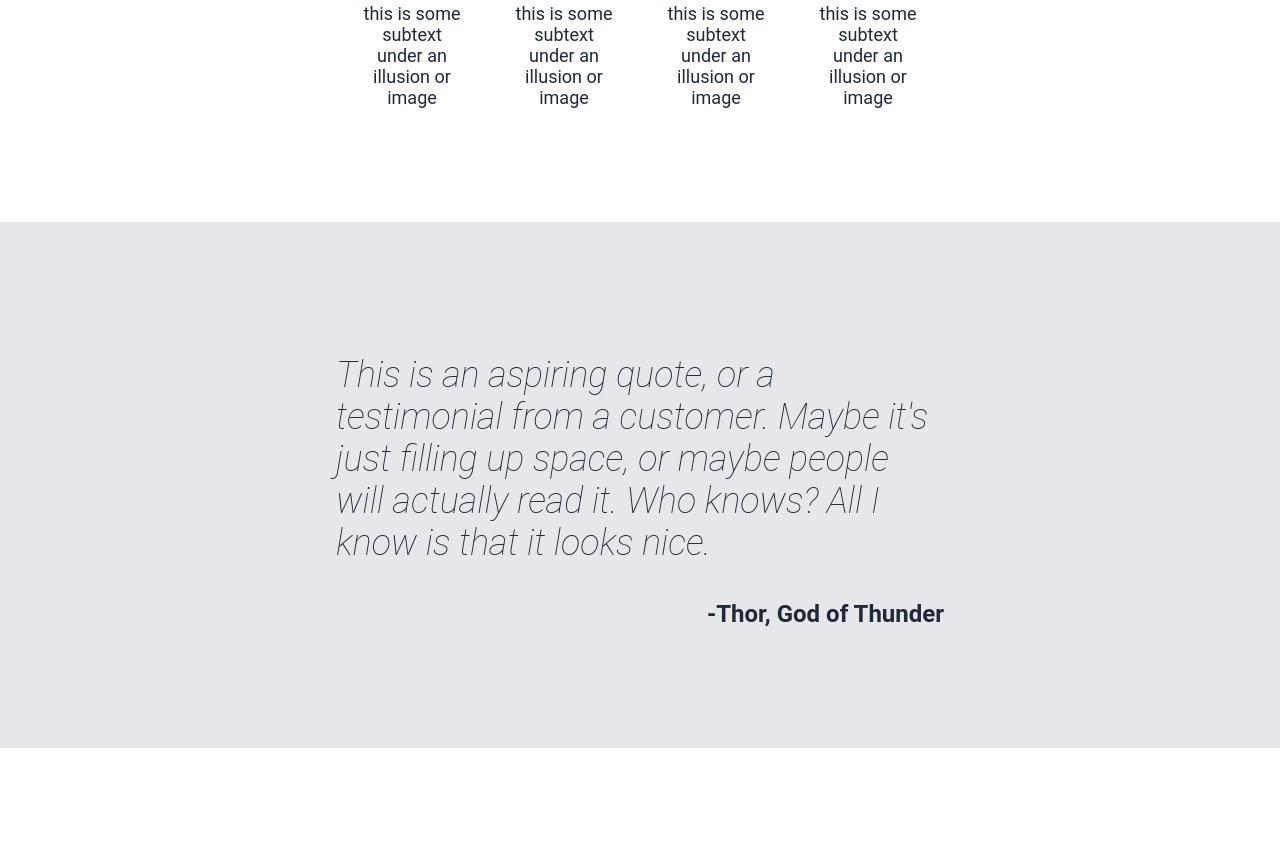
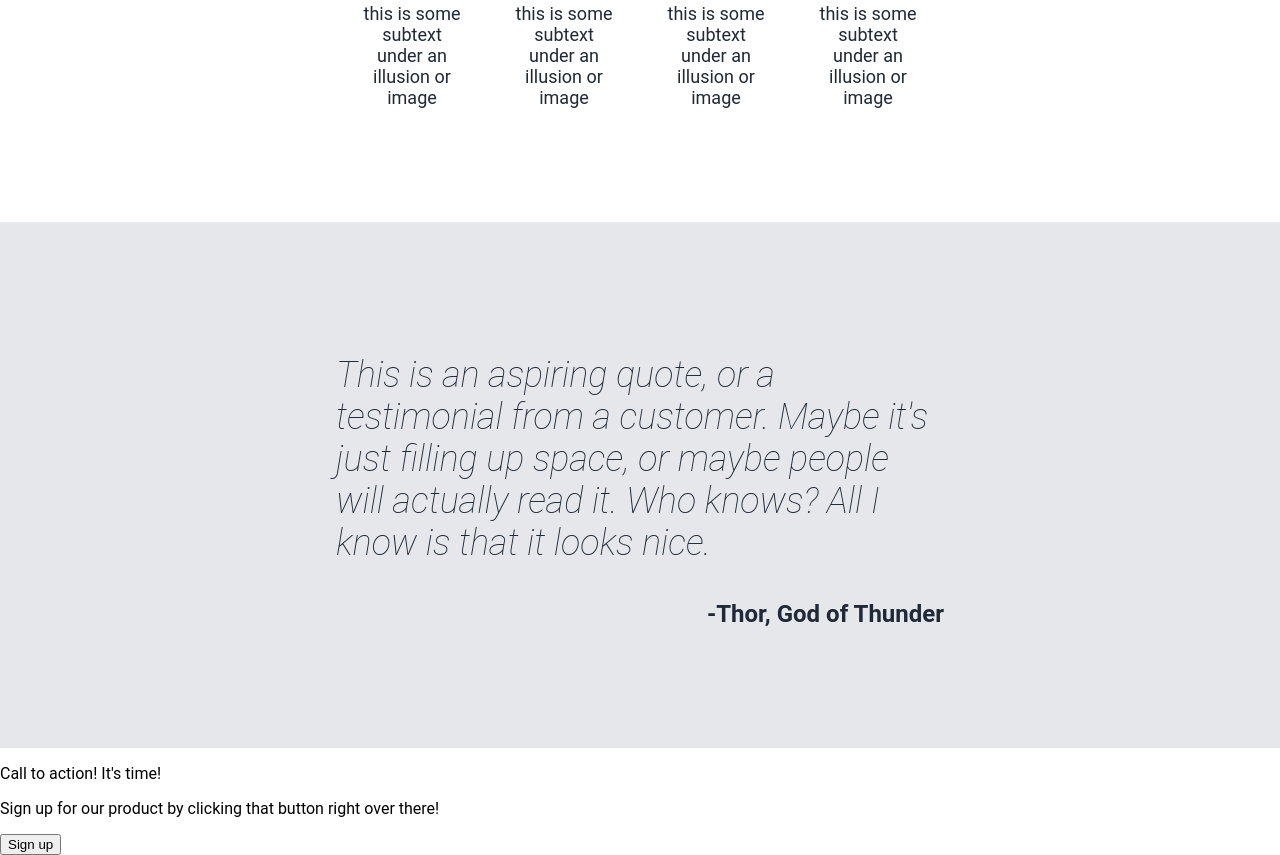
Before and after one commit to DavinTandy/landing-page, a plain HTML site: page index.html in a window 1280 px wide. Shown: the part 1009-1864 px from the top of the page. Before the commit the page ends 1757 px from the top, so only its background shows below. Drawn offline with Linux system fonts and the light colour scheme.

Commit message:
Add section four HTML

```diff
--- a/index.html
+++ b/index.html
@@ -61,5 +61,15 @@
         <p class="quote-text">This is an aspiring quote, or a testimonial from a customer. Maybe it's just filling up space, or maybe people will actually read it. Who knows? All I know is that it looks nice.</p>
         <p class="quote-writer">-Thor, God of Thunder</p>
     </div>
+
+    <div class="section-four">
+        <div class="container">
+            <div class="container-content">
+                <p>Call to action! It's time!</p>
+                <p>Sign up for our product by clicking that button right over there!</p>
+            </div>
+            <button>Sign up</button>
+        </div>
+    </div>
 </body>
 </html>
```
